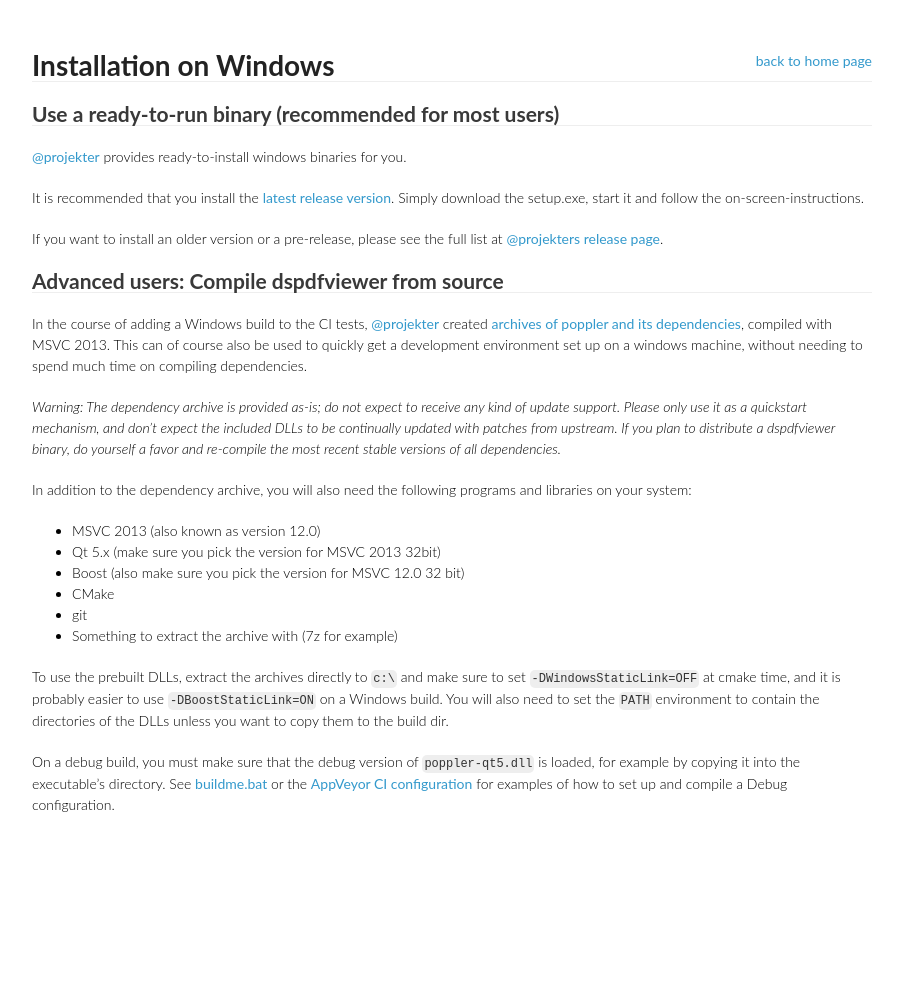
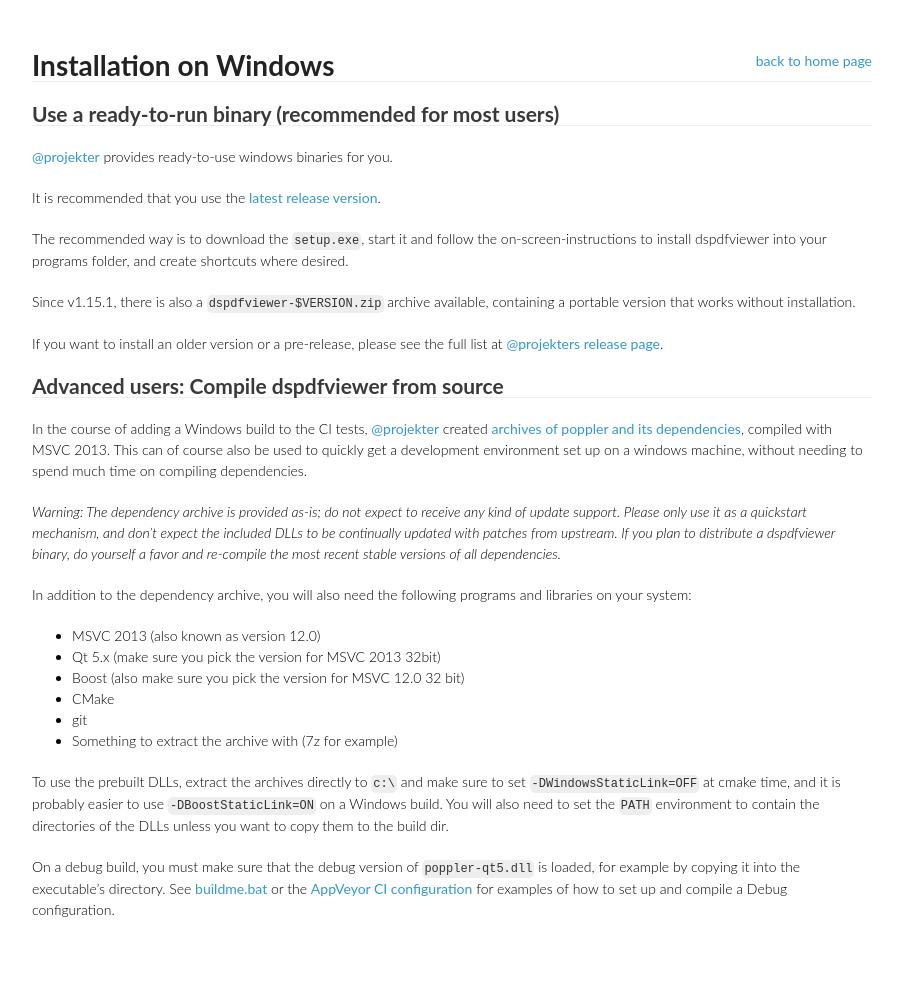
Before and after one commit to dannyedel/dspdfviewer, a Jekyll site: the page built from installation/windows.md, in a window 1280 px wide. Shown: the whole page, without its empty margins (188-1091 px from the left). Built offline with Jekyll 4.4.1, drawn with Linux system fonts in a browser that asks for light colours; before the commit the page ends 900 px from its top, so only the background shows below that.

Commit message:
Update Windows install instructions: portable zip

```diff
--- a/installation/windows.md
+++ b/installation/windows.md
@@ -5,10 +5,16 @@
 
 ## Use a ready-to-run binary (recommended for most users)
 
-[@projekter][] provides ready-to-install windows binaries for you.
+[@projekter][] provides ready-to-use windows binaries for you.
 
-It is recommended that you install the [latest release version][latest].
-Simply download the setup.exe, start it and follow the on-screen-instructions.
+It is recommended that you use the [latest release version][latest].
+
+The recommended way is to download the `setup.exe`,
+start it and follow the on-screen-instructions to install
+dspdfviewer into your programs folder, and create shortcuts where desired.
+
+Since v1.15.1, there is also a `dspdfviewer-$VERSION.zip` archive available,
+containing a portable version that works without installation.
 
 If you want to install an older version or a pre-release,
 please see the full list at [@projekters release page][].
```
